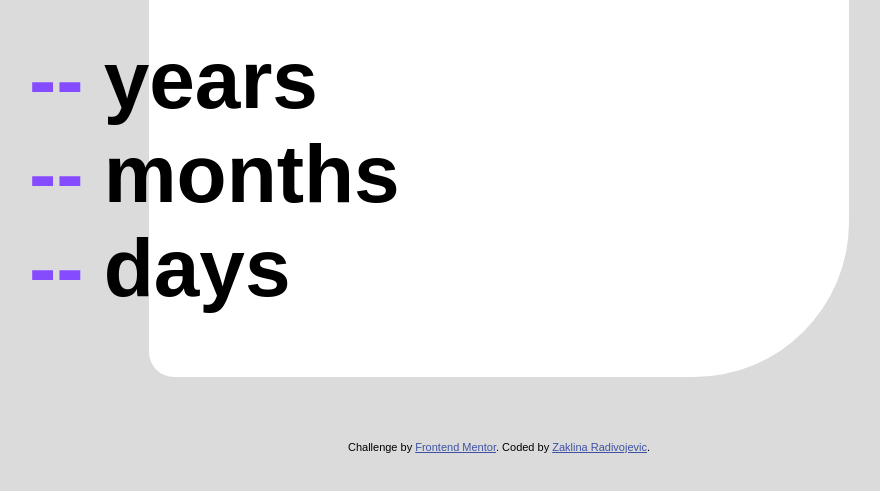
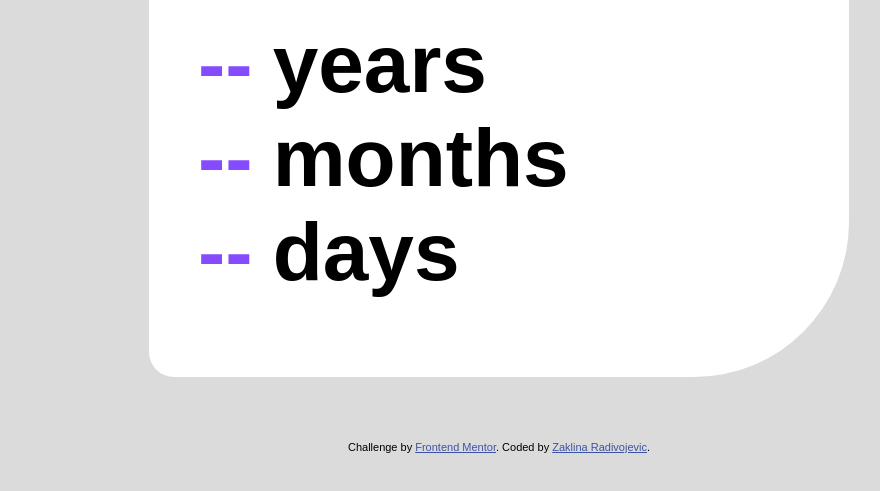
Before and after one commit to zaklinaradivojevic/Age-calculator-app, a plain HTML site: page age-calculator-app-main/index.html in a window 1280 px wide. Shown: the part 287-778 px from the top of the page, without its empty margins (141-1021 px from the left). Drawn offline with Linux system fonts and the light colour scheme.

Commit message:
Update style.css
Update style.css

```diff
--- a/age-calculator-app-main/style.css
+++ b/age-calculator-app-main/style.css
@@ -98,29 +98,32 @@ input::placeholder {
   vertical-align: middle;
 }
 .form-output{
- background-color:transparent;
   top:40%;
-  left:170px;
+  left:7%;
   width:50%;
-  position:absolute;
+  position:relative;
    display: flex;
   flex-direction: column;
   justify-content: space-around;
 
+}
+.column{
+  display: flex;
+   white-space: nowrap;
 }
 .years-output,
 .months-output,
 .days-output {
   color: hsl(259, 100%, 65%);
   font-weight: bold;
-  font-size: 82px;
+  font-size: clamp(60px, 10vw, 82px);
 }
 .years,
 .month,
 .days {
   color: black;
   font-weight: bold;
-  font-size: 82px;
+  font-size: clamp(60px, 10vw, 82px);
   margin-left:20px;
 }
 
```
